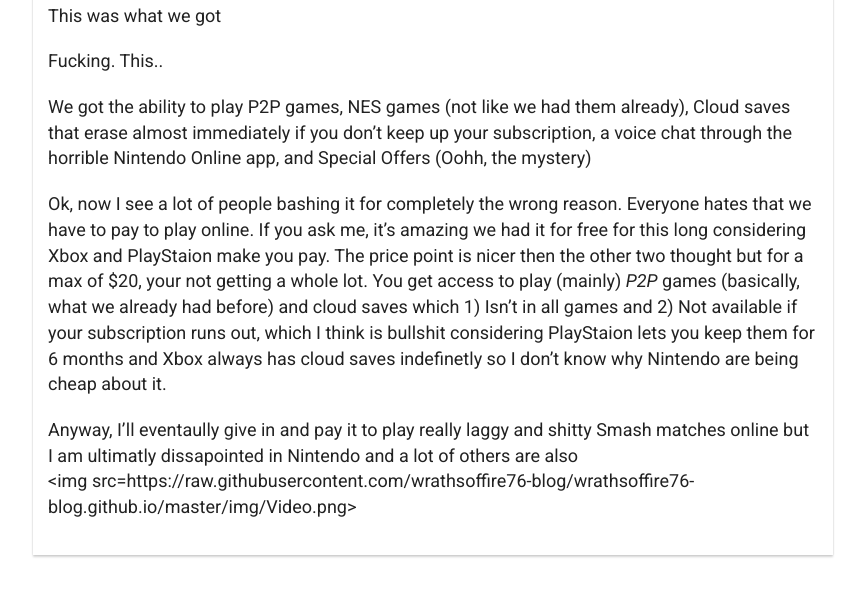
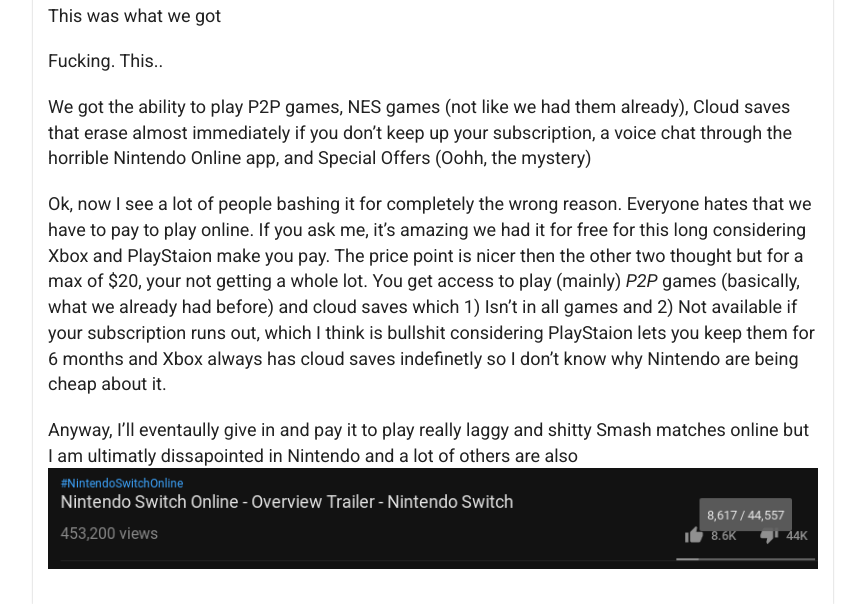
Before and after one commit to wrathsoffire76-blog/wrathsoffire76-blog.github.io, a Jekyll site: the page built from _posts/2018-09-23-Nintendo-Switch-Online.md, in a window 1280 px wide, cut to the strip 827-1431 px from the top of the page. Shown: the whole strip, without its empty margins (207-1072 px from the left). Built offline with Jekyll 4.4.1, drawn with Linux system fonts in a browser that asks for light colours; nearby versions of some CDN libraries.

Commit message:
Update 2018-09-23-Nintendo-Switch-Online.md

```diff
--- a/_posts/2018-09-23-Nintendo-Switch-Online.md
+++ b/_posts/2018-09-23-Nintendo-Switch-Online.md
@@ -19,4 +19,4 @@
 Ok, now I see a lot of people bashing it for completely the wrong reason. Everyone hates that we have to pay to play online. If you ask me, it's amazing we had it for free for this long considering Xbox and PlayStaion make you pay. The price point is nicer then the other two thought but for a max of $20, your not getting a whole lot. You get access to play (mainly) *P2P* games (basically, what we already had before) and cloud saves which 1) Isn't in all games and 2) Not available if your subscription runs out, which I think is bullshit considering PlayStaion lets you keep them for 6 months and Xbox always has cloud saves indefinetly so I don't know why Nintendo are being cheap about it.
 
 Anyway, I'll eventaully give in and pay it to play really laggy and shitty Smash matches online but I am ultimatly dissapointed in Nintendo and a lot of others are also
-<img src=https://raw.githubusercontent.com/wrathsoffire76-blog/wrathsoffire76-blog.github.io/master/img/Video.png>
+<img src="https://raw.githubusercontent.com/wrathsoffire76-blog/wrathsoffire76-blog.github.io/master/img/Video.png">
```
